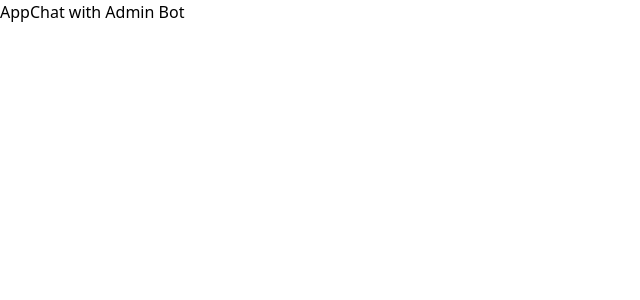
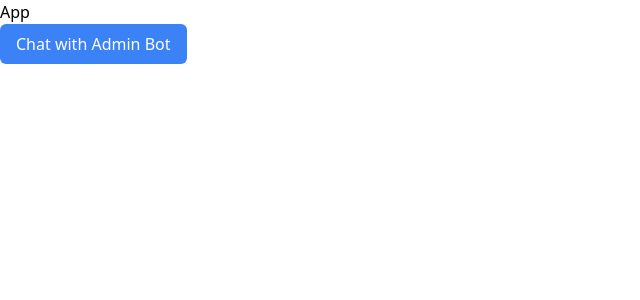
Before and after one commit to ashmit1294/GENERATIVEBOT, a React (Vite) app in the folder smartGirlFriend/: page / in a window 1280 px wide. Shown: the top 300 px of the page, without its empty margins (0-640 px from the left). Built offline with nearby package versions, Linux system fonts and the light colour scheme.

Commit message:
js to jsx

```diff
--- a/smartGirlFriend/tailwind.config.js
+++ b/smartGirlFriend/tailwind.config.js
@@ -1,6 +1,6 @@
 /** @type {import('tailwindcss').Config} */
 module.exports = {
-  content: ["./src/*.js"],
+  content: ["./src/*.jsx"],
   theme: {
     extend: {},
   },
```
